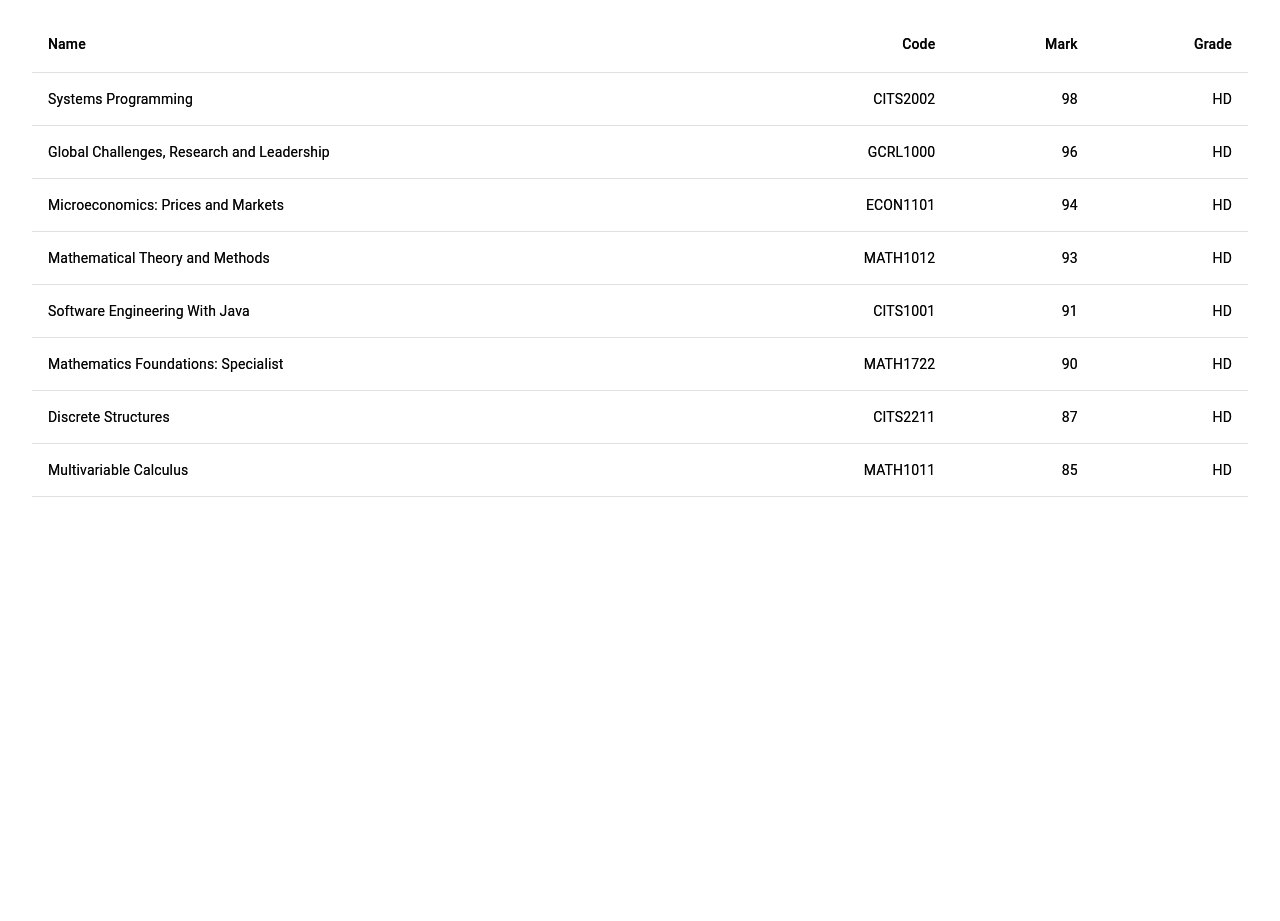
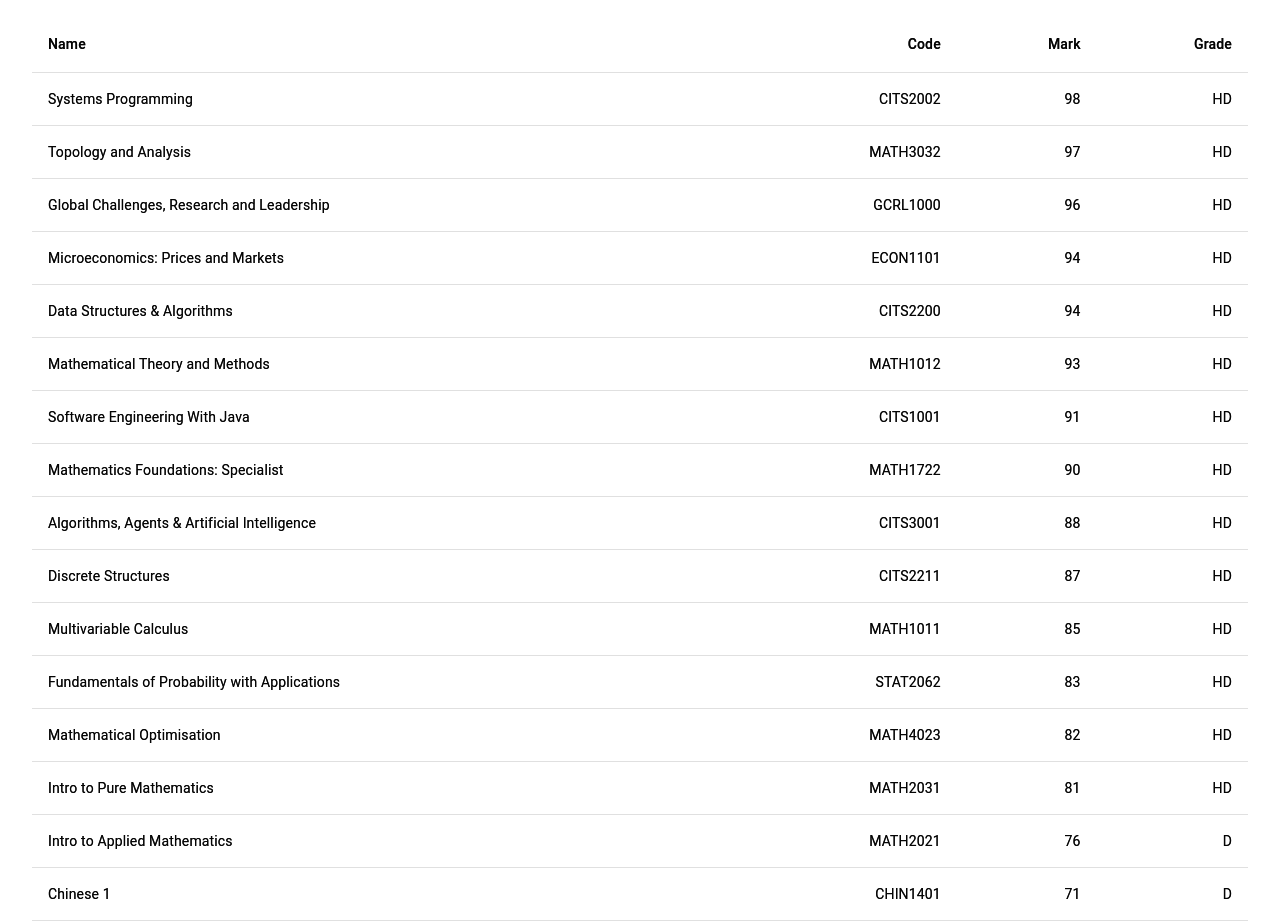
Before and after one commit to MouseAndKeyboard/nefsite, a Next.js app: page /grades in a window 1280 px wide. Shown: the part 263-1184 px from the top of the page. Before the commit the page ends 800 px from the top, so only its background shows below. Built offline with nearby package versions, Linux system fonts and the light colour scheme.

Commit message:
updated with latest grades

```diff
--- a/components/data/grades.js
+++ b/components/data/grades.js
@@ -21,4 +21,14 @@ export default [
   createData("Discrete Structures", "CITS2211", 87, "HD"),
   createData("Multivariable Calculus", "MATH1011", 85, "HD"),
   createData("Mathematical Theory and Methods", "MATH1012", 93, "HD"),
+
+  createData("Chinese 1", "CHIN1401", 71, "D"),
+  createData("Data Structures & Algorithms", "CITS2200", 94, "HD"),
+  createData("Intro to Applied Mathematics", "MATH2021", 76, "D"),
+  createData("Intro to Pure Mathematics", "MATH2031", 81, "HD"),
+
+  createData("Algorithms, Agents & Artificial Intelligence", "CITS3001", 88, "HD"),
+  createData("Topology and Analysis", "MATH3032", 97, "HD"),
+  createData("Mathematical Optimisation", "MATH4023", 82, "HD"),
+  createData("Fundamentals of Probability with Applications", "STAT2062", 83, "HD"),
 ]
```
